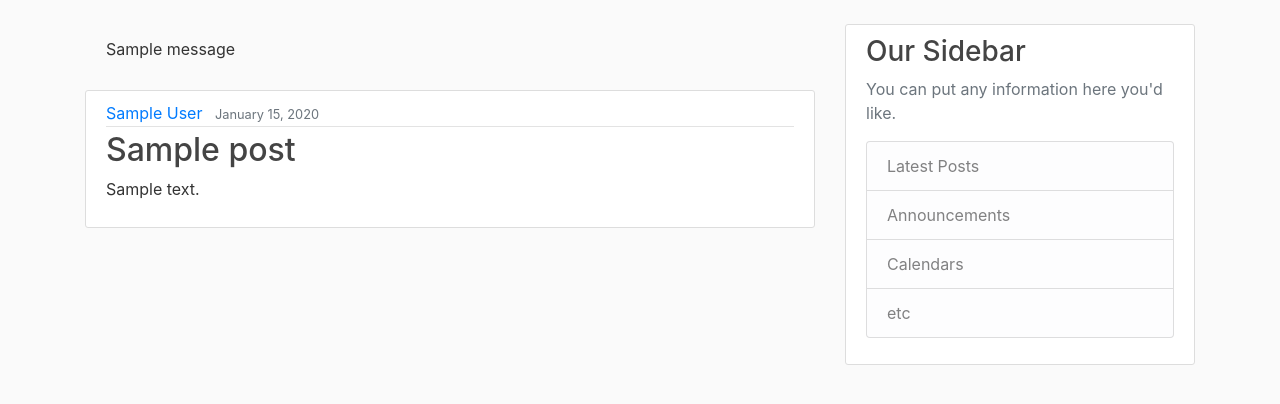
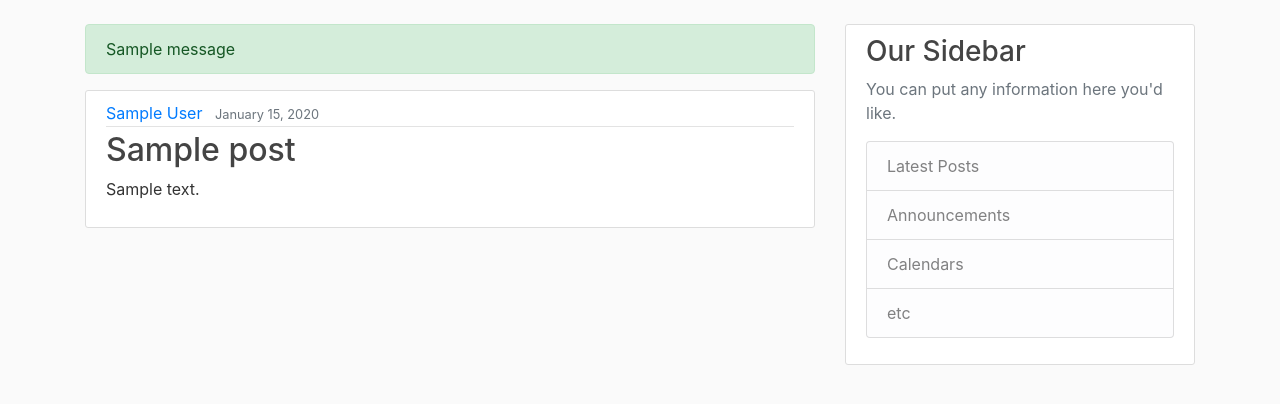
Before and after one commit to mbroughani81/django_basic_blog, a Django app: template django_project/blog/templates/blog/home.html in a window 1280 px wide. Shown: the part 56-460 px from the top of the page. Run offline with Django 3.2, Linux system fonts and the light colour scheme; the template is opened without the code that fills it: most values are stand-ins (such as "Sample title", 1, 10 or a date in 2020); one stand-in notice (Sample message) is shown; some libraries are stand-ins or nearby versions.

Commit message:
minor bug

```diff
--- a/django_project/blog/templates/blog/base.html
+++ b/django_project/blog/templates/blog/base.html
@@ -47,7 +47,7 @@
         <div class="col-md-8">
             {% if messages %}
                 {% for message in messages %}
-                    <div class="alert alert-{{ message.tag }}">
+                    <div class="alert alert-{{ message.tags }}">
                         {{ message }}
                     </div>
                 {% endfor %}
```
